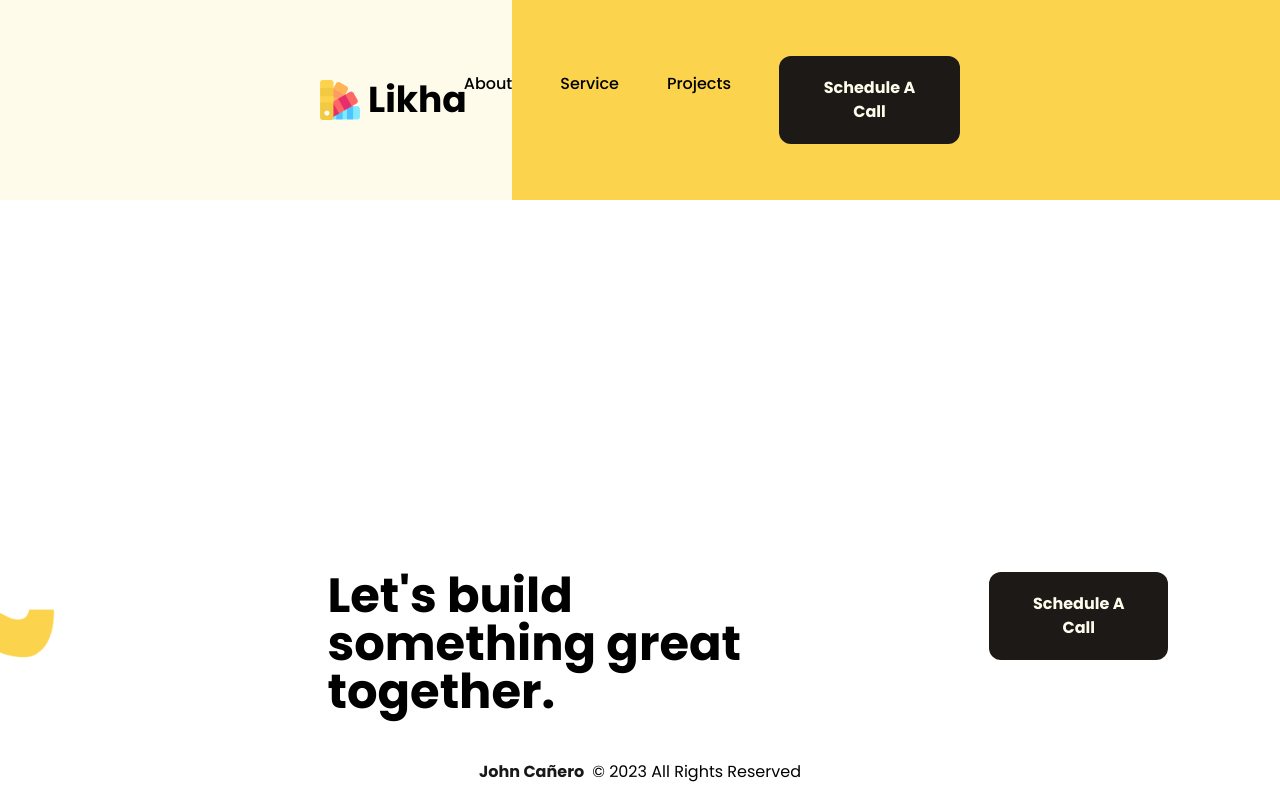
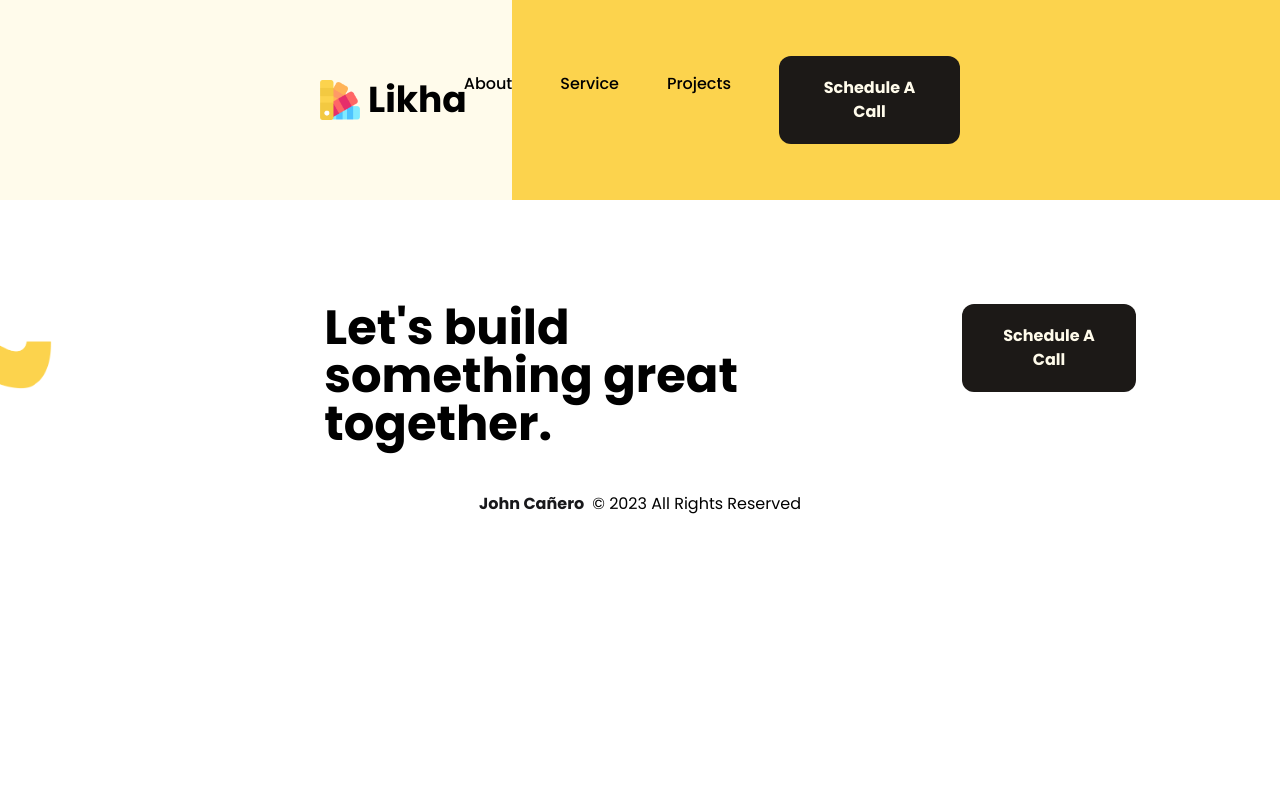
Before and after one commit to johncanero/likha-design-agency, a Next.js app: page / in a window 1280 px wide. Built offline with nearby package versions, Linux system fonts and the light colour scheme.

Commit message:
Remove Fixed CSS in Footer

```diff
--- a/components/Footer.tsx
+++ b/components/Footer.tsx
@@ -4,10 +4,10 @@ import Image from "next/image"
 
 function Footer() {
     return (
-        <footer className='fixed bottom-0 left-0 w-full py-4'>
+        <footer className='bottom-0 left-0 w-full py-4'>
             <div>
                 {/* "Let's build something great together" */}
-                <div className="flex justify-center lg:justify-normal md:py-6 md:gap-12 lg:py-10 lg:mr-28 lg:gap-52">
+                <div className="flex justify-center lg:justify-normal md:py-6 md:gap-12 lg:py-10 lg:mr-36 lg:gap-52">
                     {/* Image */}
                     <div className="relative md:w-20 md:top-4 md:right-14 lg:w-32 lg:right-16 lg:top-8">
                         <Image src="/images/desktop/bg-pattern-wave-yellow.png"
```
